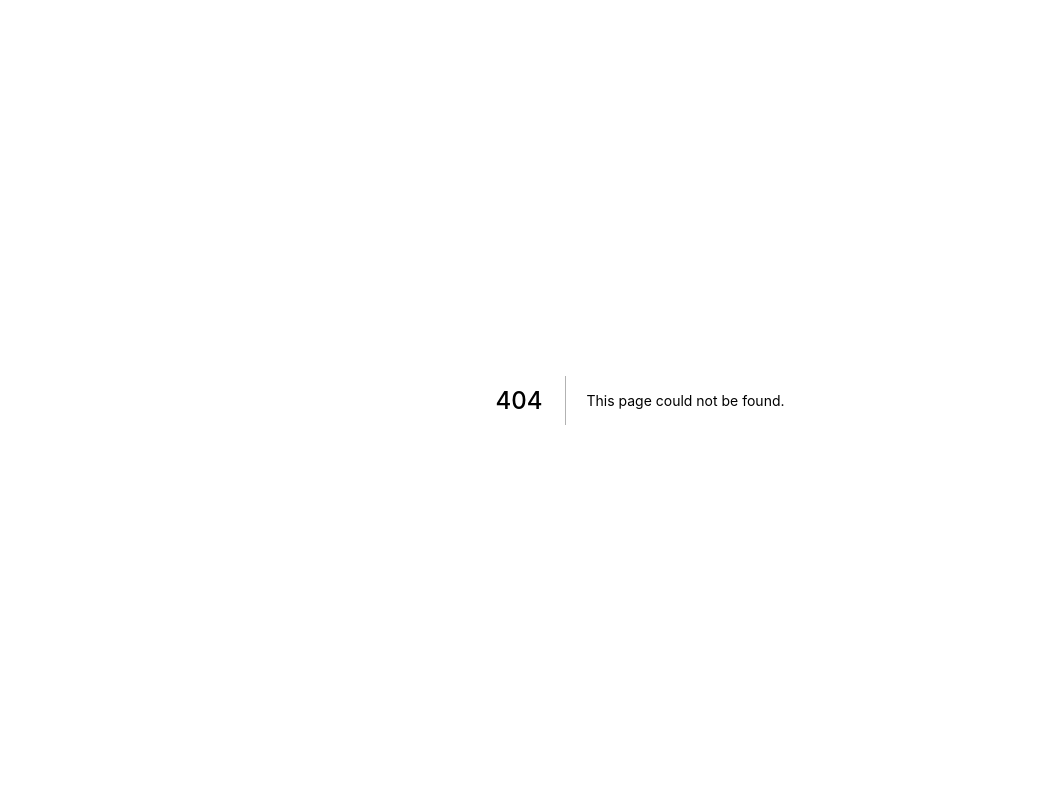
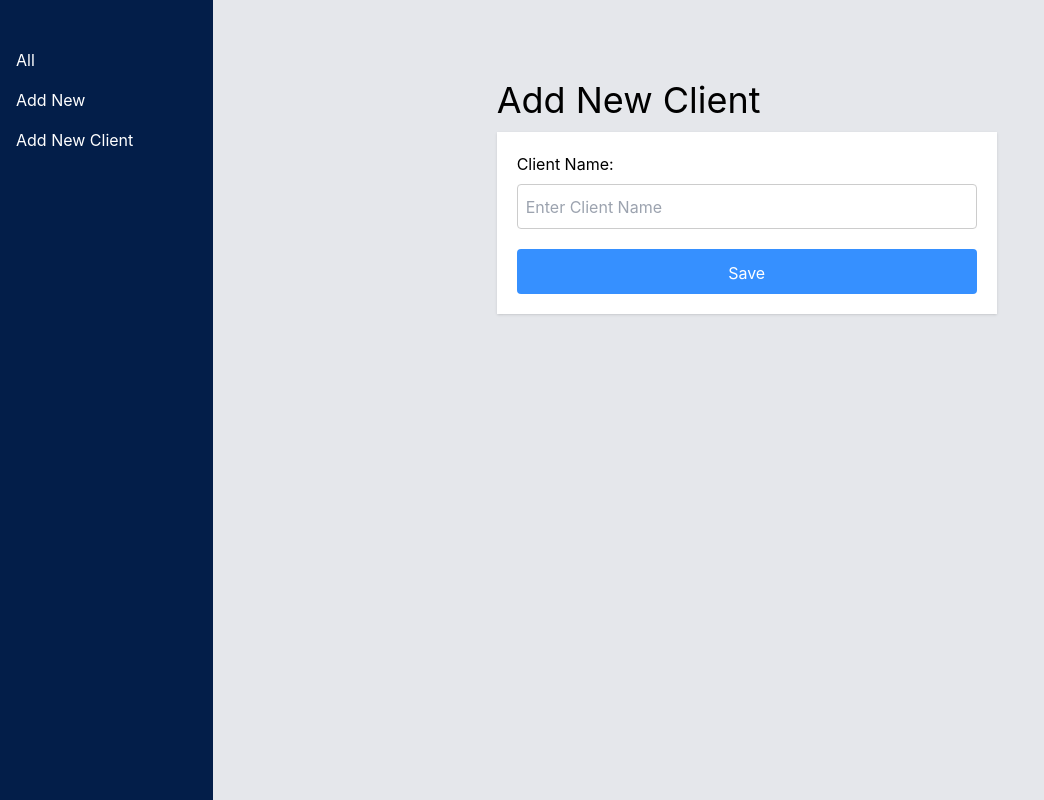
Before and after one commit to soufian200/myapp, a Next.js app: page /newclient in a window 1280 px wide. Before the commit this address had no page. Shown: the whole page, without its empty margins (0-1044 px from the left). Built offline with nearby package versions, Linux system fonts and the light colour scheme.

Commit message:
implement adding client

```diff
--- /dev/null
+++ b/components/Alert.tsx
@@ -0,0 +1,14 @@
+import { AiFillCheckCircle, AiFillCloseCircle, AiOutlineClose } from "react-icons/ai"
+
+const Alert = ({ err, msg, setMsg }: { err?: boolean, msg: string, setMsg: (val: string) => void }) => {
+    return <div className={` flex items-center justify-between border ${err ? "border-red-400 text-red-600 bg-red-100" : "border-green-400 text-green-600 bg-green-100"} p-3 mb-3 rounded`}>
+        <div className='flex items-center'>
+            {err ? <AiFillCloseCircle size={25} /> : <AiFillCheckCircle size={25} />}
+            <p className='ml-2 capitalize'>{msg}</p>
+        </div>
+        <div onClick={() => setMsg('')} className={`w-[30px] h-[30px] ${err ? "hover:bg-red-200" : "hover:bg-green-200"} rounded cursor-pointer flex justify-center items-center`}>
+            <AiOutlineClose size={18} />
+        </div>
+    </div>
+}
+export default Alert
--- a/components/Main.tsx
+++ b/components/Main.tsx
@@ -2,17 +2,17 @@ import Head from "next/head";
 import Link from "next/link";
 import React from "react";
 
-const Main = ({ children, title }: { children: React.ReactElement, title: string }) => {
-    return <div>
+const Main = ({ children, }: { children: React.ReactElement, }) => {
+    return <>
         <Head>
             <title>Create Next App</title>
             <meta name="description" content="Generated by create next app" />
             <link rel="icon" href="/favicon.ico" />
         </Head>
 
-        <div className=' flex overflow-hidden'>
-            <div className='w-2/12 h-screen bg-[#0f203c] text-white'>
-                <ul className='mt-10'>
+        <div className=' flex w-screen h-screen overflow-hidden '>
+            <div className='w-2/12 h-screen overflow-hidden bg-[#031e49] text-white'>
+                <ul className='mt-10 '>
                     {
                         [
                             {
@@ -23,19 +23,23 @@ const Main = ({ children, title }: { children: React.ReactElement, title: string
                                 label: 'Add New',
                                 href: "/add"
                             },
-                        ].map((item, index) => <Link key={index} href={item.href} ><li className='py-2 px-4 hover:bg-[#132a50] cursor-pointer '>{item.label}</li></Link>)
+                            {
+                                label: 'Add New Client',
+                                href: "/newclient"
+                            },
+                        ].map((item, index) => <Link key={index} href={item.href} ><li className='py-2 px-4 hover:bg-[#455e87] cursor-pointer '>{item.label}</li></Link>)
                     }
                 </ul>
             </div>
             <div className='w-10/12 pt-20 bg-gray-200  flex flex-col overflow-auto '>
                 <div className="container mx-auto max-w-6xl ">
-                    <div className=' '>
+                    <div className=' mb-10'>
                         {children}
                     </div>
                 </div>
             </div>
         </div>
-    </div>
+    </>
 
 }
 export default Main;
--- a/pages/add.tsx
+++ b/pages/add.tsx
@@ -25,10 +25,10 @@ const Add: NextPage = () => {
         if (formData.client != '' && formData.dueDate != '' && formData.price != '' && formData.type != '') {
             setAddBillLoading(true)
             setMsg('')
-            console.log(formData)
+            // console.log(formData)
             try {
                 const res = await axios.post(`${location.origin}/api/bill/add`, formData)
-                console.log(res.data)
+                // console.log(res.data)
                 setMsg(res.data.msg)
                 setFormData({
                     client: '',
@@ -86,7 +86,7 @@ const Add: NextPage = () => {
 
 
     return (
-        <Main title='Add'>
+        <Main>
             <div className='flex flex-col  items-center justify-center'>
 
                 <div className="mb-3 w-[600px] ">
@@ -122,11 +122,6 @@ const Add: NextPage = () => {
                             <label className='mb-2 block'>Type Cheque:</label>
                             <Select instanceId="options1" onMenuOpen={getBillTypes} isSearchable={false} options={billTypes.data} isLoading={billTypes.loading} value={formData.type} onChange={e => setFormData({ ...formData, type: e })} className="mb-2 " placeholder="Type Cheque" styles={customStyles} />
                         </div>
-                        {/* <div className='mb-5'>
-                        <label className='mb-2 block'>Status / Etat:</label>
-                        <Select instanceId="options2" isSearchable={false} value={formData.status} onChange={(e) => setFormData({ ...formData, status: e })} options={options2} className="mb-2 " placeholder="Status / Etat" styles={customStyles} />
-                    </div> */}
-
                         <input type="submit" value={addBillLoading ? "Saving..." : "Save"} className={`w-full ${addBillLoading ? "bg-[#b7d8ff] hover:bg-[#b7d8ff] text-black pointer-events-none" : "bg-[#3690ff] hover:bg-blue-600 pointer-events-auto"} py-3  px-2 h-[45px] rounded-[4px] cursor-pointer text-white `} />
                     </form>
                 </div>
--- a/pages/api/client/add.ts
+++ b/pages/api/client/add.ts
@@ -6,18 +6,13 @@ import Client from '../../../models/Client';
 
 const handler = async (req: NextApiRequest, res: NextApiResponse<any>) => {
 
-  const names = ["D", "E", "F", "G"];
-  names.forEach(async (name) => {
+  const { name } = req.body;
 
-    var client = new Client({
-      name: `Client ${name}`
-    });
+  var client = new Client({ name });
 
-    await client.save();
+  await client.save();
 
-  })
-
-  return res.status(200).json({ msg: "New Client Added" })
+  return res.status(200).json({ msg: "New Client Added Successfully" })
 };
 
 export default connectDB(handler);
--- a/pages/index.tsx
+++ b/pages/index.tsx
@@ -31,7 +31,7 @@ const Home: NextPage = () => {
   const [billTypes, setBillTypes] = useState<{ loading: boolean, data: any }>({ loading: false, data: [] })
   const [filteredData, setFilteredData] = useState<any>({
     client: { value: '', label: 'Client' },
-    type: { value: '', label: 'Type' },
+    type: { value: '', label: 'Règlements Type' },
     dateRange: { from: '', to: '' },
     price: { min: '', max: '' }
   })
@@ -62,7 +62,7 @@ const Home: NextPage = () => {
 
       const options = res.data.results.map((billTypes: any, index: number) => ({ value: billTypes._id, label: billTypes.label }))
 
-      setBillTypes({ ...billTypes, loading: false, data: [{ value: '', label: "Type" }, ...billTypes.data, ...options] })
+      setBillTypes({ ...billTypes, loading: false, data: [{ value: '', label: "Règlements Type" }, ...billTypes.data, ...options] })
 
     } catch (e) {
       console.log(e)
@@ -132,24 +132,24 @@ const Home: NextPage = () => {
 
 
   return (
-    <Main title='All'>
+    <Main >
       <div>
         <div className="mb-3 w-[600px] ">
           <h1 className="text-4xl">All</h1>
         </div>
         <div className='my-2 h-[38px]  flex items-center'>
-          <div className='w-[130px] mr-3'>
+          <div className='w-[110px] mr-3'>
             <Select instanceId="options" onMenuOpen={getClients} options={clients.data} isLoading={clients.loading} value={filteredData.client}
               onChange={e => {
                 setFilteredData({ ...filteredData, client: e })
               }}
               className="" placeholder="Client" />
           </div>
-          <div className='w-[130px] mr-3'>
+          <div className='w-[150px] mr-3'>
             <Select instanceId="options1" onMenuOpen={getBillTypes} isSearchable={false} options={billTypes.data} isLoading={billTypes.loading} value={filteredData.type}
               onChange={e => {
                 setFilteredData({ ...filteredData, type: e })
-              }} className=" " placeholder="Type" />
+              }} className=" " placeholder="Règlements Type" />
           </div>
           <div>
             <label className='text-gray-500'>From: </label>
@@ -167,7 +167,7 @@ const Home: NextPage = () => {
           </div>
 
           <div className='flex items-center'>
-            <label className='text-gray-500'>Price: </label>
+            <label className='text-gray-500'>Montant: </label>
             <div className='flex '>
               <input placeholder='Min' type="number" value={filteredData.price.min} onChange={e => setFilteredData({ ...filteredData, price: { ...filteredData.price, min: e.target.value } })} className='h-[38px] w-[110px] rounded-[4px] border-[#cccccc] outline-1 outline-blue-500  ml-2 border px-2' />
               <input placeholder='Max' type="number" value={filteredData.price.max} onChange={e => setFilteredData({ ...filteredData, price: { ...filteredData.price, max: e.target.value } })} className='h-[38px] w-[110px]  rounded-[4px] border-[#cccccc] outline-1 outline-blue-500  ml-2 border px-2' />
@@ -200,16 +200,16 @@ const Home: NextPage = () => {
                     Client
                   </th>
                   <th className="px-6 py-3 text-left text-sm text-gray-500">
-                    Price/Montant (MAD)
+                    Montant (MAD)
                   </th>
                   <th className="px-6 py-3 text-left text-sm text-gray-500">
-                    Status/Etat
+                    Etat
                   </th>
                   <th className="px-6 py-3 text-left text-sm text-gray-500">
-                    Due Date / date échéance
+                    date d'échéance
                   </th>
                   <th className="px-6 py-3 text-left text-sm text-gray-500">
-                    Type
+                    Règlements Type
                   </th>
                   <th className="px-6 py-3 text-left text-sm text-gray-500">
                     CreatedAt
--- /dev/null
+++ b/pages/newclient.tsx
@@ -0,0 +1,64 @@
+import axios from "axios";
+import { NextPage } from "next";
+import { useState } from "react";
+import { AiFillCheckCircle, AiOutlineClose } from "react-icons/ai";
+import Alert from "../components/Alert";
+import Main from "../components/Main";
+const NewClient: NextPage = () => {
+    const [name, setName] = useState('')
+    const [msg, setMsg] = useState('')
+    const [err, setErr] = useState('')
+
+    const [addClientLoading, setAddClientLoading] = useState(false)
+
+    const handleSubmit = async (e: any) => {
+        e.preventDefault();
+        const formData = { name }
+        if (!formData.name) return
+
+        setAddClientLoading(true)
+        setMsg('')
+        setErr('')
+
+        try {
+            const res = await axios.post(`${location.origin}/api/client/add`, formData)
+            console.log(res.data)
+            setMsg(res.data.msg)
+            setName('')
+        } catch (e) {
+
+            setErr('failed to save client. please try again')
+        }
+        setAddClientLoading(false)
+    }
+
+    return <Main>
+        <div className='flex flex-col  items-center justify-center'>
+
+            <div className=" w-[500px]">
+                <div className="mb-3 ">
+                    <h1 className="text-4xl">Add New Client</h1>
+                </div>
+                <div className='bg-white shadow p-5'>
+                    <form onSubmit={handleSubmit} >
+                        {msg && <Alert msg={msg} setMsg={setMsg} />}
+                        {err && <Alert msg={err} setMsg={setErr} err={!!err} />}
+                        <div className="mb-2">
+                            <label htmlFor="name" className="mb-2 block" >Client Name:</label>
+                            <input type="text" name="name" id="name" placeholder="Enter Client Name" value={name}
+                                onChange={(e) => setName(e.target.value)}
+                                className="h-[45px] w-full mb-3 rounded-[4px] border-[#cccccc] outline-1 outline-blue-500  border px-2"
+                            />
+                        </div>
+                        <input type="submit"
+                            value={addClientLoading ? "Saving..." : "Save"}
+                            className={`w-full ${addClientLoading ? "bg-[#b7d8ff] hover:bg-[#b7d8ff] text-black pointer-events-none" : "bg-[#3690ff] hover:bg-blue-600 pointer-events-auto"} py-3  px-2 h-[45px] rounded-[4px] cursor-pointer text-white `} />
+                    </form>
+
+                </div>
+            </div>
+        </div>
+
+    </Main>
+}
+export default NewClient
```
